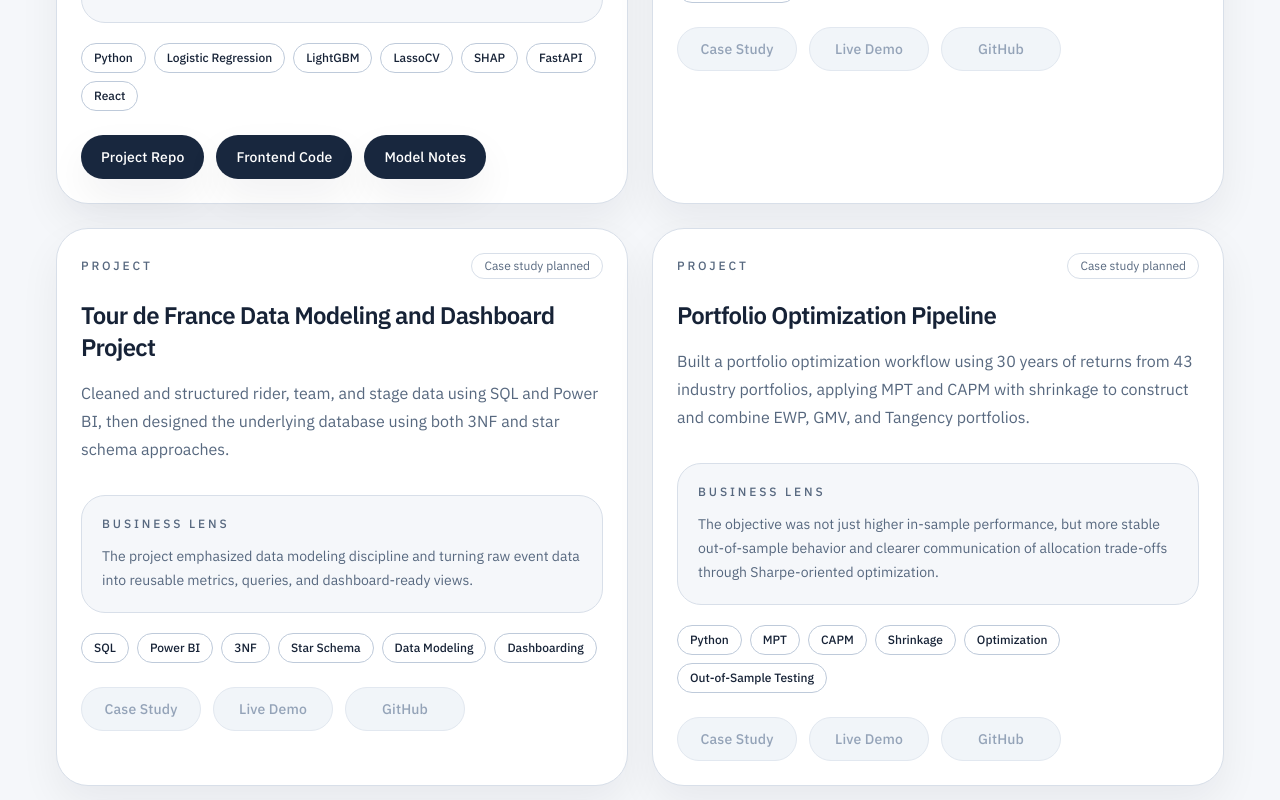
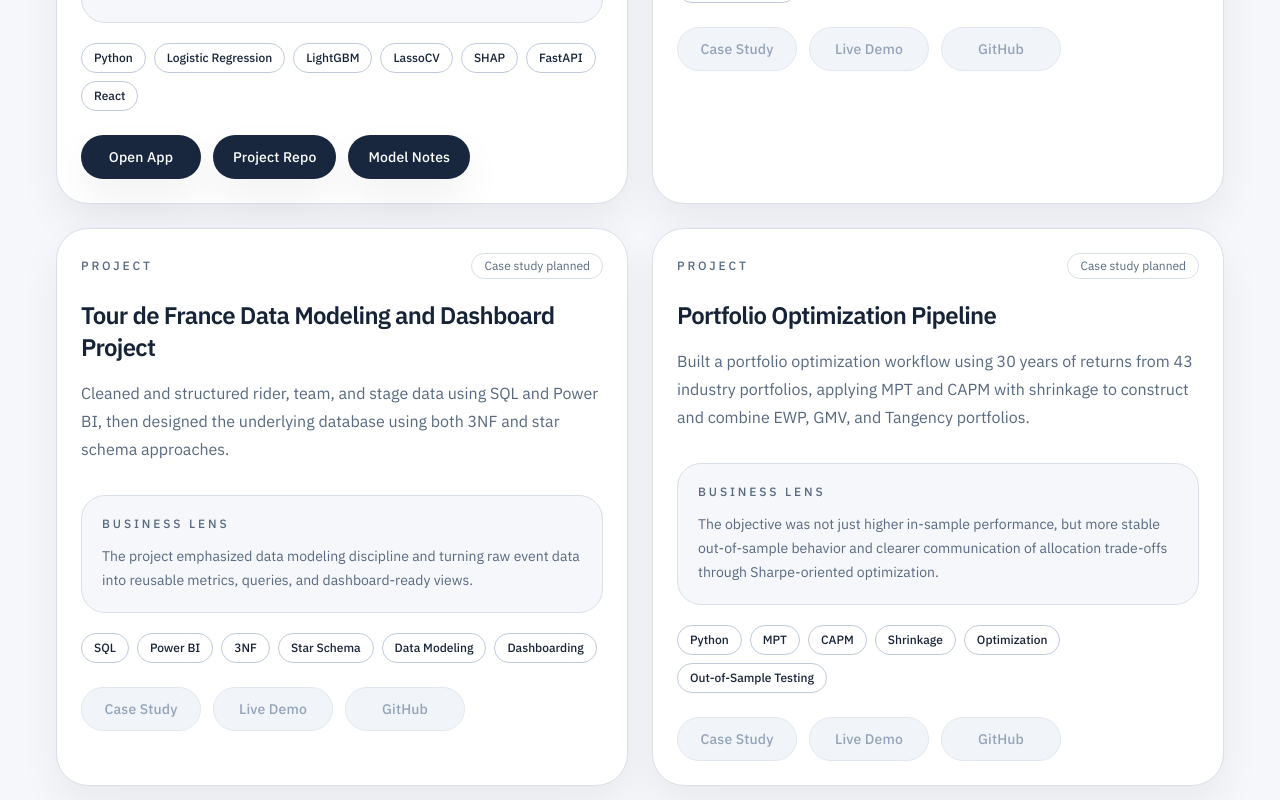
Before and after one commit to carloida/vercel_portfolio, a Next.js app: page / in a window 1280 px wide. Shown: the part 5240-6040 px from the top of the page. Built offline with nearby package versions, Linux system fonts and the light colour scheme; no server answers.

Commit message:
Wire movie predictor app link

```diff
--- a/src/data/portfolio.ts
+++ b/src/data/portfolio.ts
@@ -7,6 +7,10 @@ import type {
   Project,
   SkillCategory
 } from "@/types/portfolio";
+
+const moviePredictorAppUrl =
+  process.env.NEXT_PUBLIC_MOVIE_PREDICTOR_URL ??
+  "https://github.com/carloida/portfolio_msba_moviepredictor";
 
 export const navigation: NavItem[] = [
   { label: "Home", href: "#home" },
@@ -250,13 +254,13 @@ export const projects: Project[] = [
     ],
     actions: [
       {
-        label: "Project Repo",
-        href: "https://github.com/carloida/portfolio_msba_moviepredictor",
+        label: "Open App",
+        href: moviePredictorAppUrl,
         external: true
       },
       {
-        label: "Frontend Code",
-        href: "https://github.com/carloida/portfolio_msba_moviepredictor/tree/main/frontend",
+        label: "Project Repo",
+        href: "https://github.com/carloida/portfolio_msba_moviepredictor",
         external: true
       },
       {
@@ -411,8 +415,8 @@ export const liveDemos: LiveDemo[] = [
       "Interactive project application for early-stage movie profitability screening, built from the DBA5106 classification model and packaged with a React frontend plus FastAPI model backend.",
     status: "Repo Ready",
     stack: ["React", "FastAPI", "Elastic-Net Logistic Regression", "SHAP"],
-    url: "https://github.com/carloida/portfolio_msba_moviepredictor",
-    actionLabel: "Open Project"
+    url: moviePredictorAppUrl,
+    actionLabel: "Open App"
   },
   {
     title: "Property Valuation Workbench",
```
Also changed, not shown: 1 other file (tests, documents, lock files or other folders).
